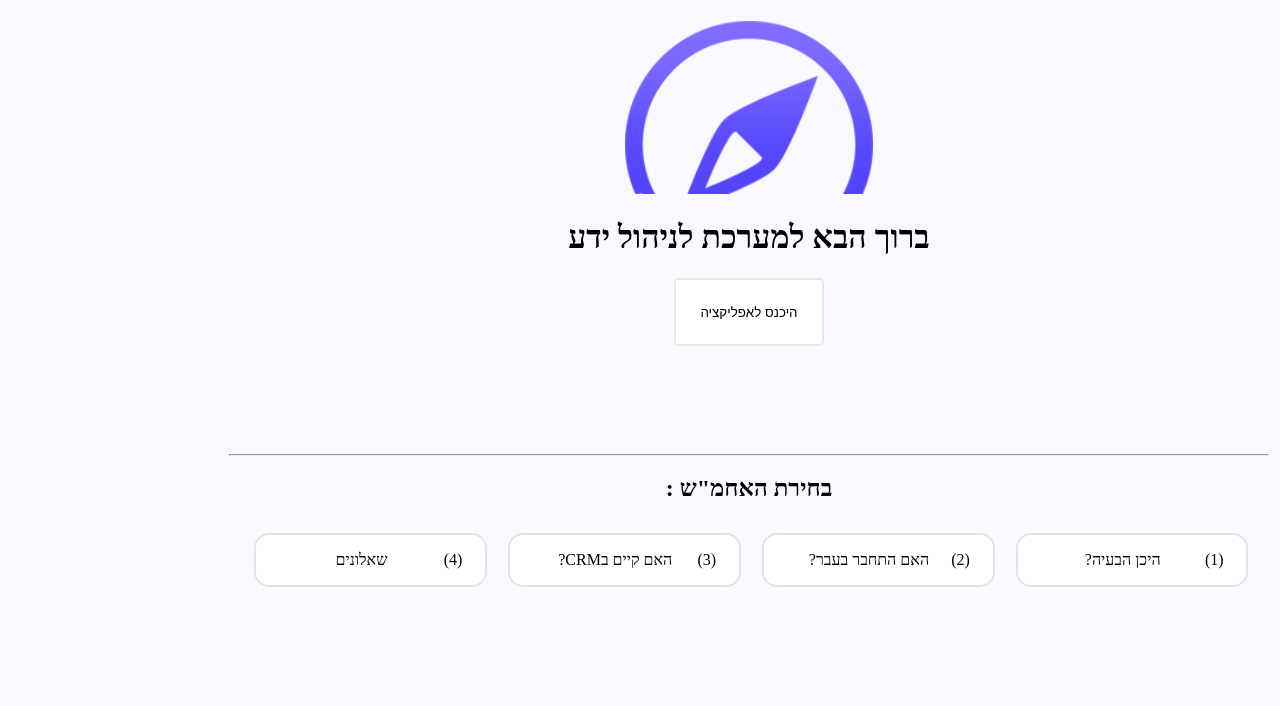
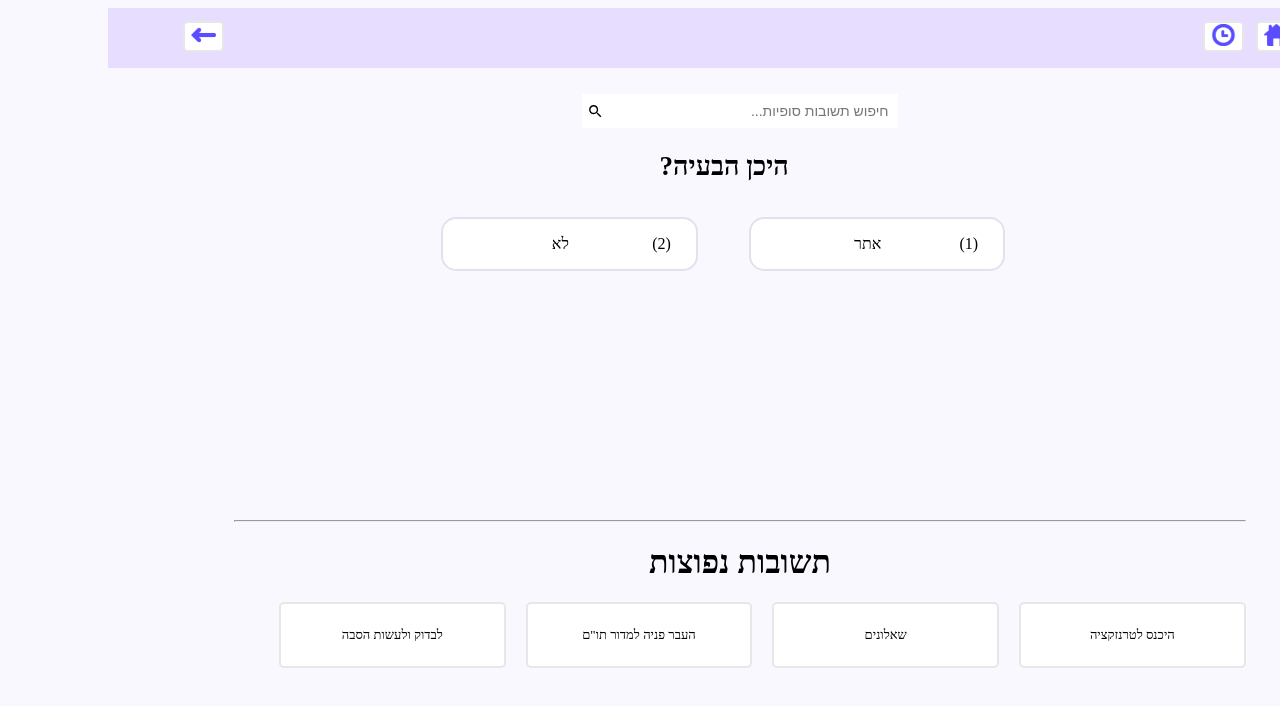
Before and after one commit to amitnoyberg18/POCFinal-DataMenegment, a React (Create React App) app: page /mainApp in a window 1280 px wide. Shown: the top 706 px of the page. Built offline with nearby package versions, Linux system fonts and the light colour scheme.

Commit message:
added the router and the functionality to the button to app in first page. but i still need to add a route for every answer including the firstPage answers

```diff
--- a/package.json
+++ b/package.json
@@ -15,6 +15,7 @@
     "html-react-parser": "^1.4.0",
     "react": "^17.0.2",
     "react-dom": "^17.0.2",
+    "react-router-dom": "^6.0.1",
     "react-scripts": "4.0.3",
     "react-transition-group": "^4.4.2",
     "typescript": "^4.4.4",
--- a/src/App.tsx
+++ b/src/App.tsx
@@ -1,6 +1,6 @@
 import React, { useEffect, useState } from 'react';
 import './App.css';
-import FirstPage from './Pages/FirstPage/FirstPage';
+// import FirstPage from './Pages/FirstPage/FirstPage';
 import {dataCardTree} from "./data/data";
 import {CardTree} from './models/cardTree';
 import MainPage from './Pages/MainPage/MainPage';
@@ -10,21 +10,24 @@ import BackPng from "./icons/back.png";
 import {CSSTransition} from 'react-transition-group';
 
 
-interface Istate{
-  cardTreeObj :CardTree;
-  history:CardTree[];
+interface IProps{
+  setCard: Function;
+  card?:CardTree;
 }
 
-function App() {
-  const [isFirstPageActive,setIsFirstPageActive] = useState(true);
+const App: React.FC<IProps>=({setCard,card}) =>{
   const [isHistoryActive,setIsHistoryActive] = useState(false);
   const [selectValue,setSelectValue] = useState("");
-  const [card,setCard]=useState<Istate["cardTreeObj"]>(()=>{
-    const newCard = dataCardTree()[0];
-    return newCard;
-  });
-  const [history,setHistory] = useState<Istate["history"]>([]);
+  // const [card,setCard]=useState<Istate["cardTreeObj"]>(()=>{
+  //   const newCard = dataCardTree()[0];
+  //   return newCard;
+  // });
+  const [history,setHistory] = useState<CardTree[]>([]);
+  //Fetching data
 
+  useEffect(()=>{
+    setCard(dataCardTree()[0]);
+  },[setCard])
   //THE BACK FUNCTION AND KEY HANDLE
 
   const backToPrevCard = ()=>{
@@ -39,7 +42,6 @@ function App() {
           })
           return theCard.prevCard
         }
-        setIsFirstPageActive(true);
         setIsHistoryActive(false);
         // setHistory([]);
         setSelectValue("-1");
@@ -103,17 +105,15 @@ function App() {
 
   return (
     <div className="App">
-      {isFirstPageActive &&
 
-      <CSSTransition
+      {/* <CSSTransition
         in={isFirstPageActive}
         appear = {true}
         timeout = {1600}
         classNames ="fade"
         >
           <FirstPage setCard={setCard} setIsFirstPageActive={setIsFirstPageActive}/>
-        </CSSTransition>}
-      {!isFirstPageActive &&
+        </CSSTransition> */}
       <div className="page">
         <div className="buttons">
           {/* <button id="btnPrevQuesiton" className="btnPrev" onClick={backToPrevCard}>&#x21B6;</button> */}
@@ -121,7 +121,6 @@ function App() {
           <button className="Home" onClick={()=>{
             setCard(dataCardTree()[0]);
             setHistory([]);
-            setIsFirstPageActive(true);
             setSelectValue("-1");
             setIsHistoryActive(false);
           }}><img src={HomePng} style={{width:"25px"}} alt="Home"></img></button>
@@ -132,7 +131,7 @@ function App() {
         <MainPage selectValue={selectValue} setSelectValue={setSelectValue} isHistoryActive={isHistoryActive} setIsHistoryActive={setIsHistoryActive} history={history} card={card} setCard={setCard} setHistory={setHistory}/>
       </div>
 
-      }
+
     </div>
   );
 }
--- a/src/Pages/FinalAnswerPage.tsx/FinalAnswerPage.tsx
+++ b/src/Pages/FinalAnswerPage.tsx/FinalAnswerPage.tsx
@@ -7,7 +7,7 @@ import { setTimeout } from "timers";
 
 interface IProps{
     // cardQuestionnaire: CardQuestionnaire<string>;
-    theWayToSolve: string;
+    theWayToSolve?: string;
     crmDetails:string[];
     setCard: Function;
     setHistory:Function;
@@ -23,10 +23,12 @@ const FinalAnswerPage: React.FC<IProps> = ({setSelectValue,theWayToSolve,crmDeta
 
 
     const copyPasteAnswer =()=>{
-        navigator.clipboard.writeText(theWayToSolve);
+        if(theWayToSolve !== undefined){
+            navigator.clipboard.writeText(theWayToSolve);
             setIsCopy(!isCopy)
         if(isCopy){
             setTimeout(()=>copyPasteAnswer(), 3000);
+        }
         }
 
         //שארי כמה שניות ישתנה לתמונה האחרת
--- a/src/Pages/FirstPage/FirstPage.tsx
+++ b/src/Pages/FirstPage/FirstPage.tsx
@@ -4,31 +4,35 @@ import {dataCardTree} from '../../data/data';
 import InCargeSelection from "./InChargeSelection";
 import { CardTree } from "../../models/cardTree";
 import compass from "../../icons/compass.png";
+// import App from "../../App";
+import { Link } from "@material-ui/core";
+
 
 
 interface IProps{
-    setIsFirstPageActive:Function;
     setCard:Function;
 }
 
-const FirstPage: React.FC<IProps>=({setIsFirstPageActive,setCard})=>{
-
+const FirstPage: React.FC<IProps>=({setCard})=>{
+    // const [card,setCard]=useState<Iprops>(
+    //         ()=>{
+    //         const newCard = dataCardTree()[0];
+    //         return newCard;
+    //       });
     const [inCargeSelection,setInCargeSelection] = useState<CardTree[]>([dataCardTree()[0],dataCardTree()[2],dataCardTree()[4],dataCardTree()[6]])
     console.log(inCargeSelection);
     return (
         <div className="FirstPage">
             <img id="compass" src={compass} alt="compass"/>
             <h1>ברוך הבא למערכת לניהול ידע</h1>
-            <button className="btnStart" onClick={()=>{
-                setIsFirstPageActive(false)
-                setCard(dataCardTree()[0]);
-            }}
-                 >היכנס לאפליקציה</button>
+            <Link href="/mainApp">
+                <button className="btnStart" >היכנס לאפליקציה</button>
+            </Link>
             <div className="InCargeSelection">
                 <hr />
                 <h2>בחירת האחמ"ש :</h2>
                 {inCargeSelection.map((item,index)=>{
-                    return <InCargeSelection key={index} card={item} setIsFirstPageActive={setIsFirstPageActive} setCard={setCard} index={index}/>
+                    return <InCargeSelection key={index} card={item} setCard={setCard} index={index}/>
                 })}
             </div>
         </div>
--- a/src/Pages/FirstPage/InChargeSelection.tsx
+++ b/src/Pages/FirstPage/InChargeSelection.tsx
@@ -6,16 +6,14 @@ interface IProps{
     card:CardTree;
     index:number;
     setCard:Function;//this will come from app or i will use a router
-    setIsFirstPageActive:Function;
 }
-const InCargeSelection: React.FC<IProps> = ({card,index,setCard,setIsFirstPageActive}) => {
+const InCargeSelection: React.FC<IProps> = ({card,index,setCard}) => {
     //the next function shows the card that the in charge selected
 
 
     const onSelectAnswer = useCallback(()=>{
         setCard(card)
-        setIsFirstPageActive(false);
-    },[card,setIsFirstPageActive,setCard])
+    },[card,,setCard])
 
 
 
--- a/src/Pages/MainPage/MainPage.tsx
+++ b/src/Pages/MainPage/MainPage.tsx
@@ -13,7 +13,7 @@ import "./MainPage.css";
 interface IProps{
     selectValue:string;
     setSelectValue:Function;
-    card:CardTree;
+    card?:CardTree;
     isHistoryActive:boolean;
     history:CardTree[];
     setCard:Function;
@@ -37,7 +37,7 @@ const MainPage: React.FC<IProps> = ({selectValue,setSelectValue,card,setHistory,
               <SearchBar selectValue={selectValue} setSelectValue={setSelectValue} setCard={setCard} setHistory={setHistory}/>
               {/* history page  */}
               {isHistoryActive && <History setIsHistoryActive={setIsHistoryActive} history={history} setHistory={setHistory} setCard={setCard} />}
-              {!isHistoryActive && card.nextCards!==undefined &&
+              {!isHistoryActive && card?.nextCards!==undefined &&
                 <div className="card">
                     <div className="question">
                         <h2>{card.questionText}</h2>
@@ -47,9 +47,9 @@ const MainPage: React.FC<IProps> = ({selectValue,setSelectValue,card,setHistory,
                   })}
                 </div>}
               {/* TheFinalAnswerPage is here for the styling */}
-              {!isHistoryActive && card.nextCards === undefined  &&<FinalAnswerPage setSelectValue={setSelectValue} setHistory={setHistory} theWayToSolve={card.questionText} crmDetails={getAnswersArr()} setCard={setCard}/>}
+              {!isHistoryActive && card?.nextCards === undefined  &&<FinalAnswerPage setSelectValue={setSelectValue} setHistory={setHistory} theWayToSolve={card?.questionText} crmDetails={getAnswersArr()} setCard={setCard}/>}
           </div>
-          {!isHistoryActive && card.nextCards!==undefined &&<div className="commonAnswers">
+          {!isHistoryActive && card?.nextCards!==undefined &&<div className="commonAnswers">
             <hr />
               <h1>תשובות נפוצות</h1>
 
--- a/src/index.tsx
+++ b/src/index.tsx
@@ -1,11 +1,12 @@
 import React from 'react';
 import ReactDOM from 'react-dom';
 import './index.css';
-import App from './App';
+// import App from './App';
+import TheRouter from './router/TheRouter';
 
 ReactDOM.render(
   <React.StrictMode>
-    <App />
+    <TheRouter />
   </React.StrictMode>,
   document.getElementById('root')
 );
--- /dev/null
+++ b/src/router/TheRouter.tsx
@@ -0,0 +1,25 @@
+import React, { useState } from "react";
+import {BrowserRouter as Router,Route,Routes as Switch} from 'react-router-dom';
+import FirstPage from "../Pages/FirstPage/FirstPage";
+import App from "../App";
+import { CardTree } from "../models/cardTree";
+import { dataCardTree } from "../data/data";
+
+interface Istate{
+    cardTreeObj:CardTree;
+}
+
+const TheRouter = () =>{
+    const [card,setCard]=useState<Istate["cardTreeObj"]>(
+        ()=>{
+        const newCard = dataCardTree()[0];
+        return newCard;
+      });
+    return <Router>
+        <Switch>
+            <Route path="/" element={<FirstPage setCard={setCard}/>}/>
+            <Route path = "/mainApp" element = {<App setCard={setCard} card={card}/>}/>
+        </Switch>
+    </Router>
+}
+export default TheRouter;
```
Also changed, not shown: 1 other file (tests, documents, lock files or other folders).
